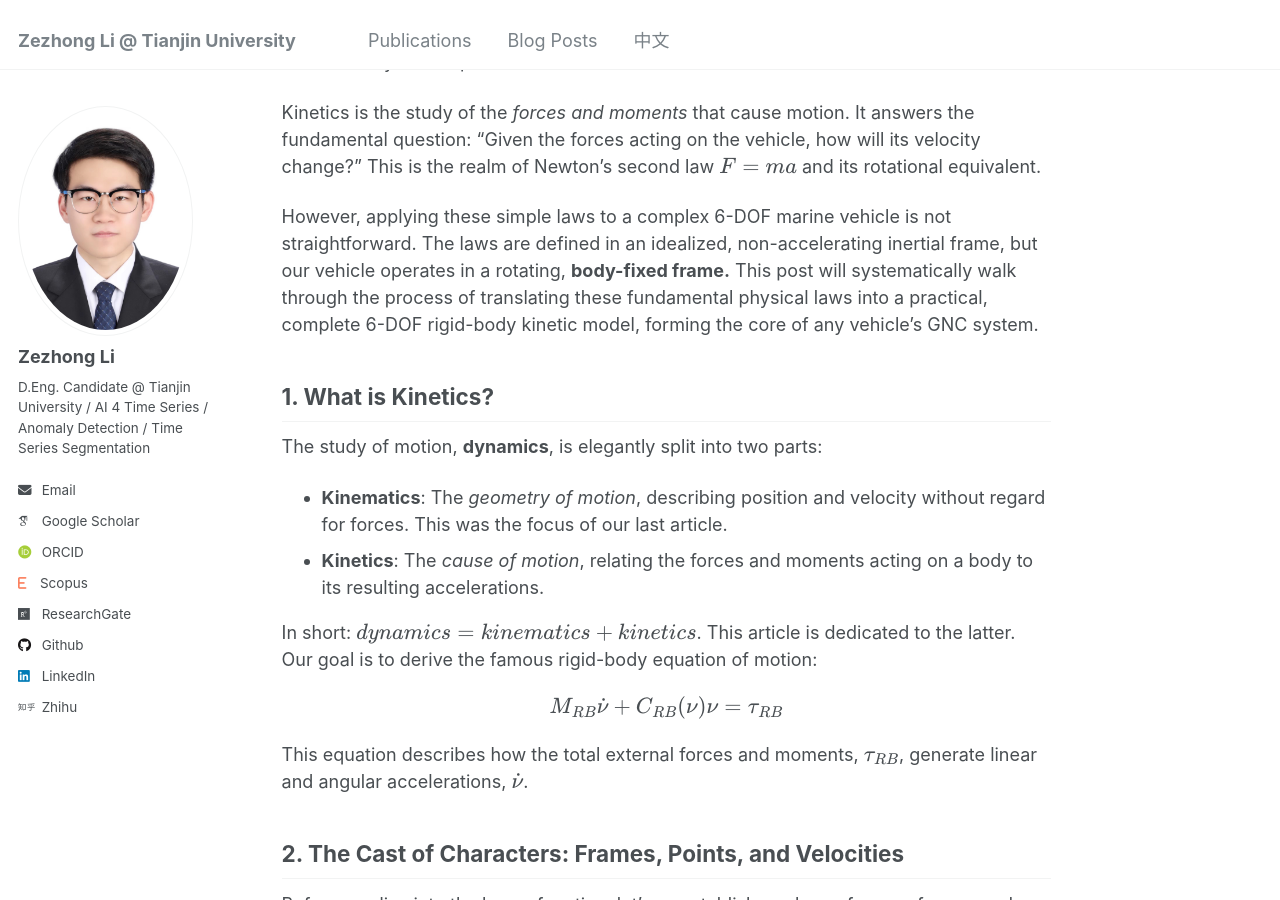
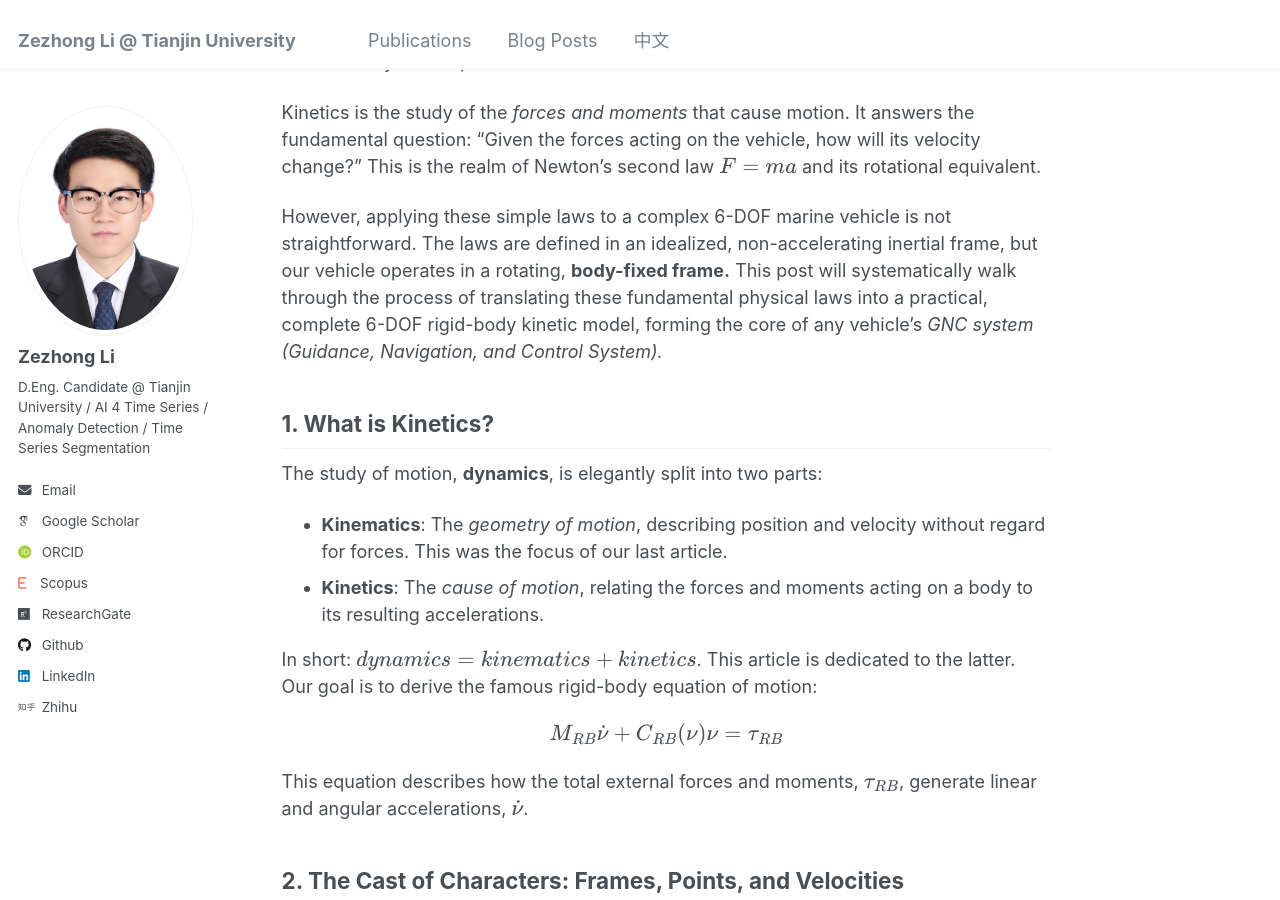
Before and after one commit to lzz19980125/lzz19980125.github.io, a Jekyll site: the page built from _posts/2025-8-2-Kinetics Analysis of Underwater Gliders.md, in a window 1280 px wide and 900 px high, scrolled down 358 px. Built offline with Jekyll 4.4.1, drawn with Linux system fonts in a browser that asks for light colours; some web fonts are replaced.

Commit message:
Update 2025-8-2-Kinetics Analysis of Underwater Gliders.md

```diff
--- a/_posts/2025-8-2-Kinetics Analysis of Underwater Gliders.md
+++ b/_posts/2025-8-2-Kinetics Analysis of Underwater Gliders.md
@@ -19,7 +19,7 @@ In our previous post on Kinematics, we built the mathematical bridge that connec
 
 Kinetics is the study of the *forces and moments* that cause motion. It answers the fundamental question: "Given the forces acting on the vehicle, how will its velocity change?" This is the realm of Newton's second law $$F=ma$$ and its rotational equivalent.
 
-However, applying these simple laws to a complex 6-DOF marine vehicle is not straightforward. The laws are defined in an idealized, non-accelerating inertial frame, but our vehicle operates in a rotating, **body-fixed frame.** This post will systematically walk through the process of translating these fundamental physical laws into a practical, complete 6-DOF rigid-body kinetic model, forming the core of any vehicle's GNC system.
+However, applying these simple laws to a complex 6-DOF marine vehicle is not straightforward. The laws are defined in an idealized, non-accelerating inertial frame, but our vehicle operates in a rotating, **body-fixed frame.** This post will systematically walk through the process of translating these fundamental physical laws into a practical, complete 6-DOF rigid-body kinetic model, forming the core of any vehicle's *GNC system (Guidance, Navigation, and Control System).*
 
 ## 1. What is Kinetics?
 
```
